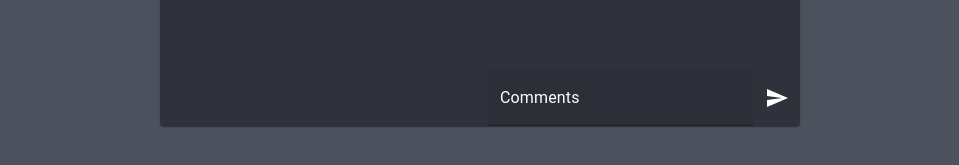
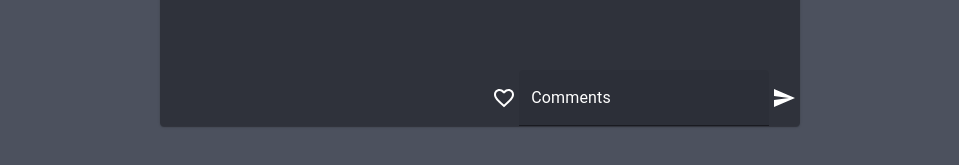
Before and after one commit to y-jiu/Show_off_your_pets, a React (Create React App) app in the folder frontend/: page /petoftheday in a window 1280 px wide. Shown: the part 597-762 px from the top of the page, without its empty margins (160-1119 px from the left). Built offline with nearby package versions, Linux system fonts and the light colour scheme.

Commit message:
Add like button to Post.js

```diff
--- a/frontend/src/components/Posts.js
+++ b/frontend/src/components/Posts.js
@@ -1,3 +1,4 @@
+import React, { Component } from 'react';
 import Box from '@mui/material/Box';
 import Card from '@mui/material/Card';
 import CardContent from '@mui/material/CardContent';
@@ -5,8 +6,24 @@ import CardMedia from '@mui/material/CardMedia';
 import TextField from '@mui/material/TextField';
 import SendIcon from '@mui/icons-material/Send';
 import IconButton from '@mui/material/IconButton';
+import FavoriteBorderIcon from '@mui/icons-material/FavoriteBorder';
+import FavoriteIcon from '@mui/icons-material/Favorite';
 
 const Posts = () => {
+
+//   constructor(props){
+//     super(props);
+//     this.state = {
+//       like: false,
+//     }
+//   }
+
+  const [like, setLike] = React.useState(true);
+  const handleLike = () => { like ? setLike(false) : setLike(true) };
+
+  // this.state = {
+  //   like: false
+  // }
 
   return(
     <Card style = {{ height: "570px", backgroundColor:"#2F323B", display: 'flex'}}>
@@ -31,6 +48,12 @@ const Posts = () => {
         </div>
       </CardContent>
       <div style={{ display: "flex" }}>
+        <IconButton aria-label="like" component="span" onClick={handleLike} style={{ width: "10%", color: "white"}}>
+          { like
+            ? <FavoriteBorderIcon />
+            : <FavoriteIcon />
+          }
+        </IconButton>
         <TextField
           id="outlined-textarea"
           label="Comments"
@@ -41,10 +64,10 @@ const Posts = () => {
         InputProps={{
           style: { color: '#fff'}
         }}
-        style={{ width: "85%"}}
+        style={{ width: "80%"}}
           multiline
         />
-        <IconButton aria-label="add comments" component="span" style={{ width: "15%", color: "white"}}>
+        <IconButton aria-label="add comments" component="span" style={{ width: "10%", color: "white"}}>
           <SendIcon />
         </IconButton>
       </div>
--- a/frontend/src/pages/Gallery.js
+++ b/frontend/src/pages/Gallery.js
@@ -49,12 +49,11 @@ const Gallery = () => {
           aria-labelledby="modal-modal-title"
           aria-describedby="modal-modal-description"
         >
-
           <Box sx={modalstyle}>
             <Posts />
           </Box>
         </Modal>
-        {/* button (누르면 Modal) 추가 / img 클릭하면 댓글이랑 공감 표시 modal 추가 */}
+        {/* button (누르면 Modal) 추가 */}
       </div>
     </div>
   );
```
Also changed, not shown: frontend/src/api/api.js (renamed from frontend/api/api.js).
